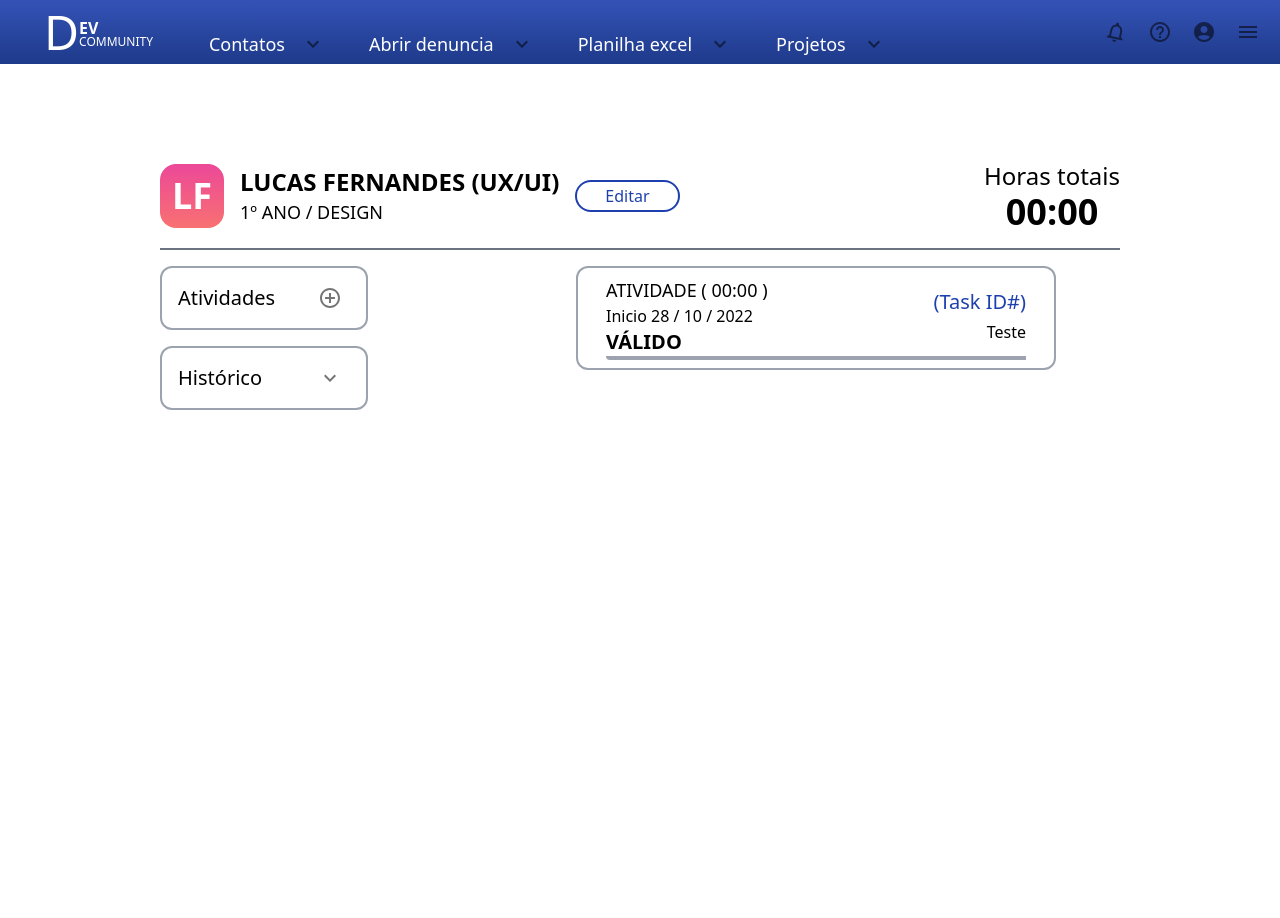
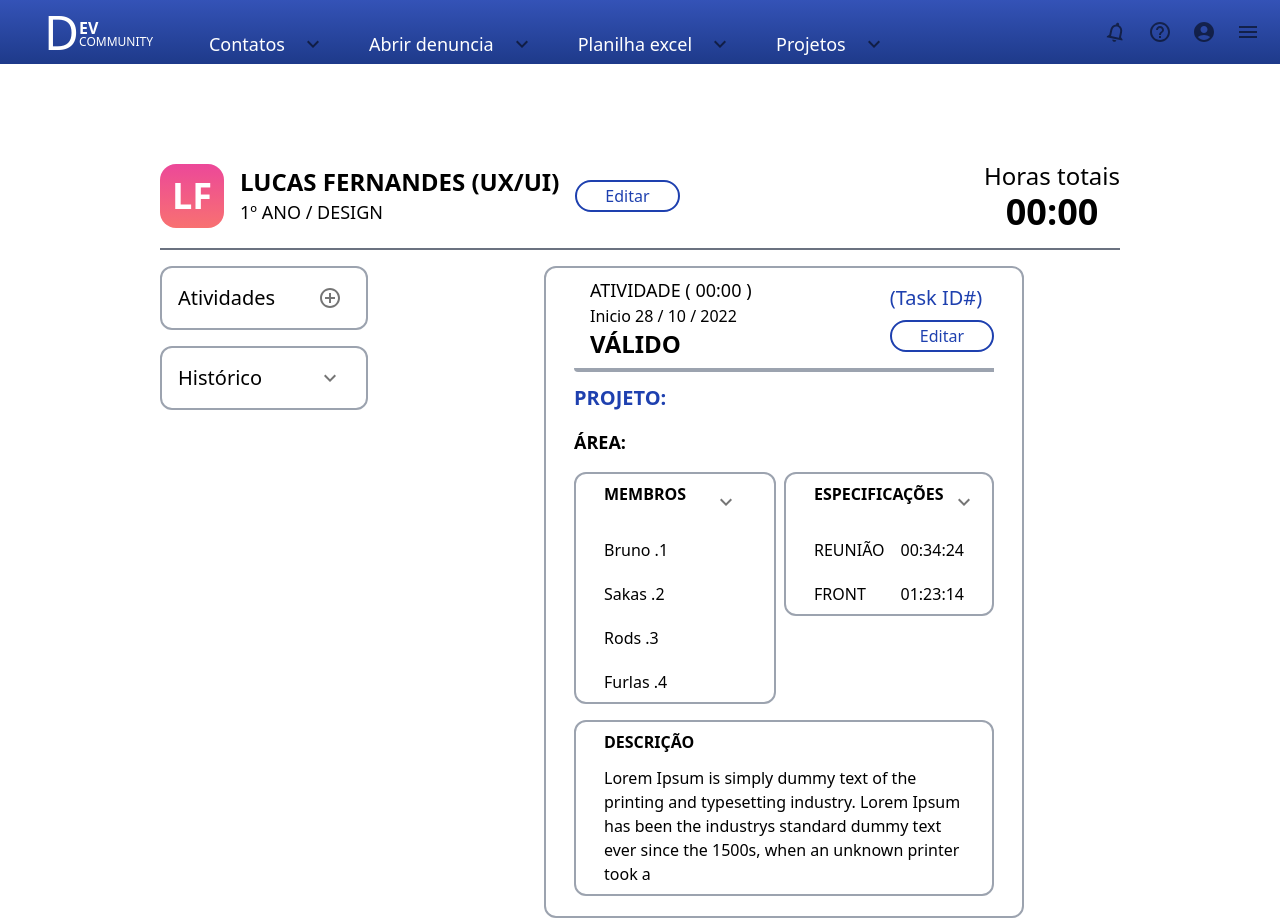
Before and after one commit to Maua-Dev/portal_interno_front, a Next.js app: page / in a window 1280 px wide. Before the commit the page ends 800 px from the top, so only its background shows below. Built offline with nearby package versions, Linux system fonts and the light colour scheme.

Commit message:
historic card done with list component

```diff
--- a/src/app/components/HistoryMainCard.tsx
+++ b/src/app/components/HistoryMainCard.tsx
@@ -1,18 +1,63 @@
+import { DefaultButton } from './little_components/Buttons'
+import { ListComponent } from './little_components/ListComponent'
 import { MainCard } from './little_components/MainCard'
 
 export default function HistoryMainCard() {
+  const mock_users = ['Bruno', 'Sakas', 'Rods', 'Furlas']
+
+  interface TasksProps {
+    name: string
+    time: string
+  }
+
+  const mock_tasks: TasksProps[] = [
+    { name: 'REUNIÃO', time: '00:34:24' },
+    { name: 'FRONT', time: '01:23:14' }
+  ]
+
   return (
     <MainCard>
-      <div className="flex justify-between rounded-s border-b-4 border-gray-400">
+      <div className="flex justify-between rounded-s border-b-4 border-gray-400 pb-2 pl-4">
         <div>
           <h3 className="text-lg">ATIVIDADE ( 00:00 )</h3>
           <p className="font-light">Inicio 28 / 10 / 2022</p>
-          <h1 className="text-xl font-extrabold">VÁLIDO</h1>
+          <h1 className="text-2xl font-extrabold">VÁLIDO</h1>
         </div>
-        <div className="flex flex-col items-end justify-between py-3">
+        <div className="flex flex-col items-start justify-evenly">
           <h1 className="text-xl text-blue-800">(Task ID#)</h1>
-          <button>Teste</button>
+          <DefaultButton label={'Editar'} color={'blue'}></DefaultButton>
         </div>
+      </div>
+      <div className="flex flex-col gap-4 py-3">
+        <h1 className="text-xl font-extrabold text-blue-800">PROJETO:</h1>
+        <h1 className="text-lg font-extrabold">ÁREA:</h1>
+        <div className="flex gap-2">
+          <ListComponent label={'MEMBROS'}>
+            {mock_users.map((user, index) => {
+              return <div key={''}>{user + ' .' + (index + 1)}</div>
+            })}
+          </ListComponent>
+          <ListComponent label={'ESPECIFICAÇÕES'}>
+            {mock_tasks.map((task) => {
+              return (
+                <div key={''} className="flex justify-between">
+                  <p>{task.name}</p>
+                  <p>{task.time}</p>
+                </div>
+              )
+            })}
+          </ListComponent>
+        </div>
+        <MainCard width="w-1/1">
+          <div>
+            <h1 className="mb-3 font-semibold">DESCRIÇÃO</h1>
+            <p>
+              Lorem Ipsum is simply dummy text of the printing and typesetting
+              industry. Lorem Ipsum has been the industrys standard dummy text
+              ever since the 1500s, when an unknown printer took a
+            </p>
+          </div>
+        </MainCard>
       </div>
     </MainCard>
   )
--- /dev/null
+++ b/src/app/components/little_components/ListComponent.tsx
@@ -0,0 +1,25 @@
+import ExpandMoreIcon from '@mui/icons-material/ExpandMore'
+import { ReactNode } from 'react'
+import { MainCard } from './MainCard'
+import { DefaultIconButton } from './Buttons'
+
+interface ListComponentProps {
+  children: ReactNode
+  label: string
+}
+
+const ListComponent = ({ children, label }: ListComponentProps) => {
+  return (
+    <MainCard>
+      <div className="flex justify-between">
+        <h1 className="font-semibold">{label}</h1>
+        <DefaultIconButton style={''} onClick={() => {}}>
+          <ExpandMoreIcon className="text-2xl" />
+        </DefaultIconButton>
+      </div>
+      <div className="mt-4 flex flex-col gap-5">{children}</div>
+    </MainCard>
+  )
+}
+
+export { ListComponent }
--- a/src/app/components/little_components/MainCard.tsx
+++ b/src/app/components/little_components/MainCard.tsx
@@ -1,8 +1,18 @@
 import { ReactNode } from 'react'
 
-const MainCard = ({ children }: { children: ReactNode }) => {
+interface MainCardProps {
+  children: ReactNode
+  width?: string | undefined
+}
+
+const MainCard = ({ children, width }: MainCardProps) => {
+  const widthApplied = width === undefined ? 'w-1/2' : width
   return (
-    <div className="h-fit w-1/2 rounded-xl border-2 border-gray-400 px-7 py-2">
+    <div
+      className={
+        'h-fit rounded-xl border-2 border-gray-400 px-7 py-2 ' + widthApplied
+      }
+    >
       {children}
     </div>
   )
--- a/src/app/page.tsx
+++ b/src/app/page.tsx
@@ -21,7 +21,7 @@ export default function Home() {
           year="1º Ano"
           stack="UX/UI"
         />
-        <div className="flex gap-52">
+        <div className=" flex gap-44">
           <div className="flex flex-col gap-4">
             <ActivitiesButton />
             <HistoryButton />
```
